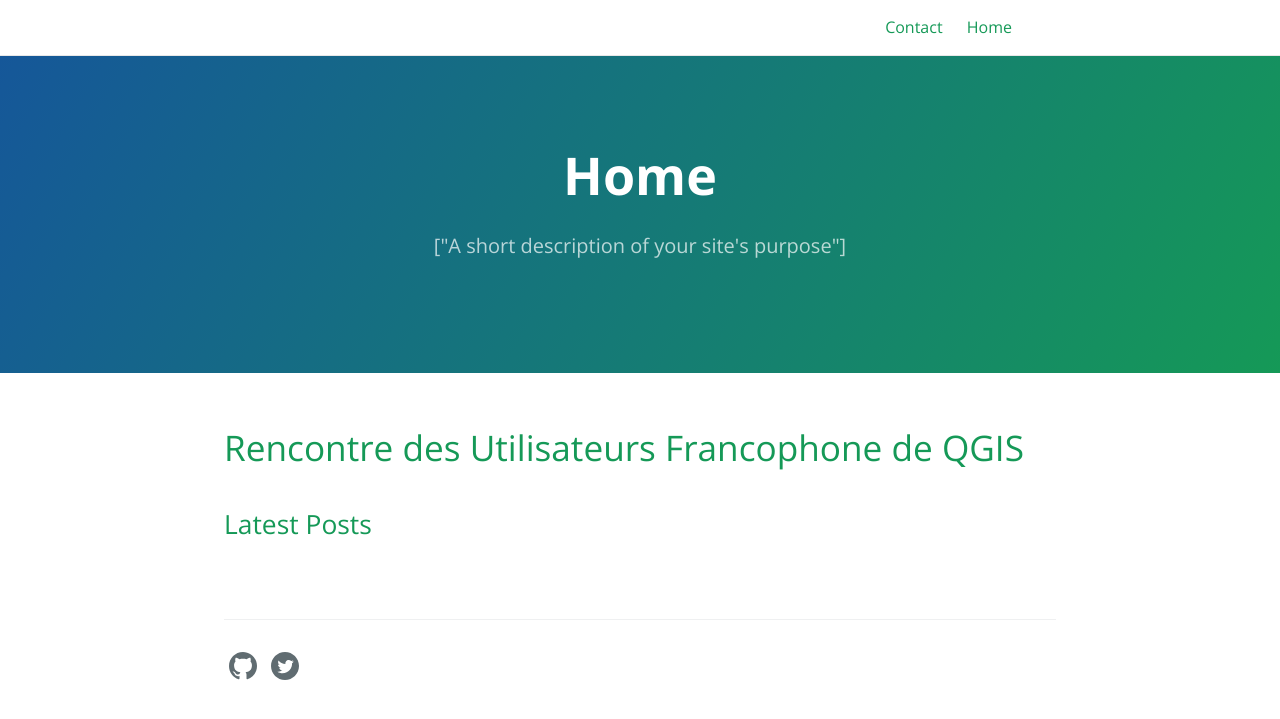
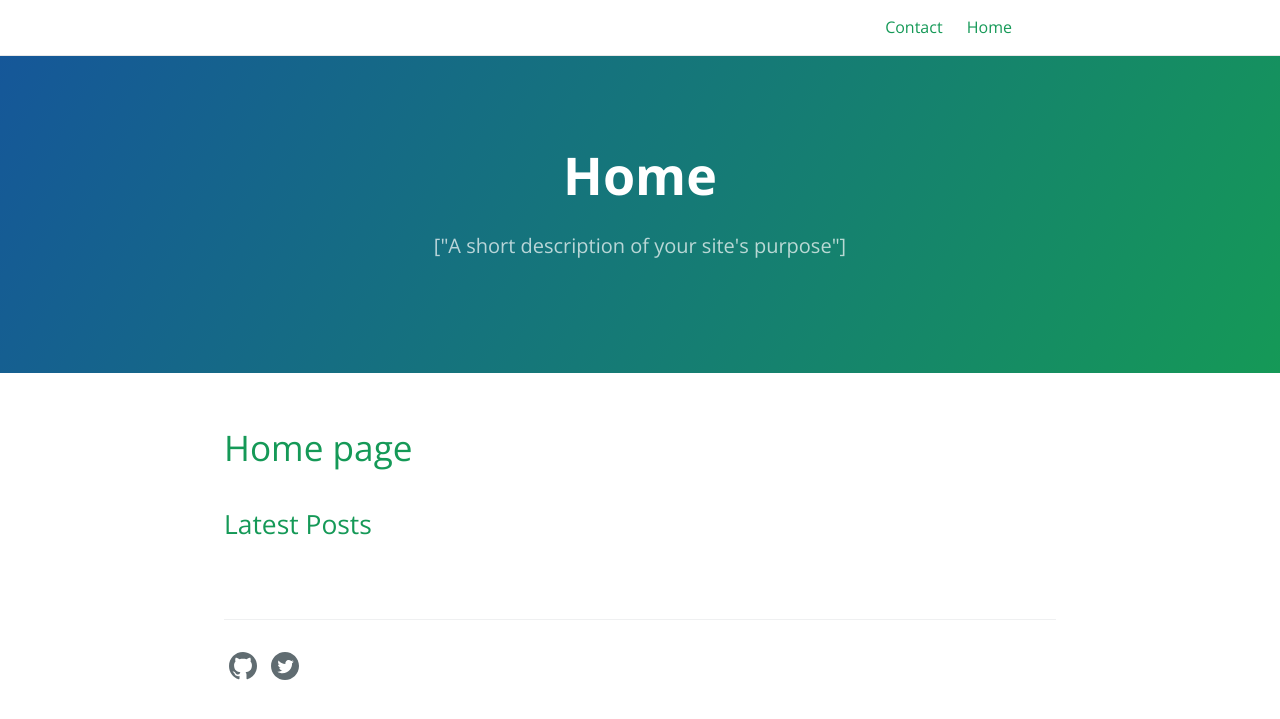
Before and after one commit to OSGeo-fr/QGIS-conf-fr-website, a Jekyll site: the page built from index.md, in a window 1280 px wide. Shown: the top 719 px of the page. Built offline with Jekyll 4.4.1, drawn with Linux system fonts in a browser that asks for light colours.

Commit message:
Update index.md

```diff
--- a/index.md
+++ b/index.md
@@ -3,4 +3,4 @@ title: Home
 layout: home
 ---
 
-# Rencontre des Utilisateurs Francophone de QGIS
+# Home page
```
